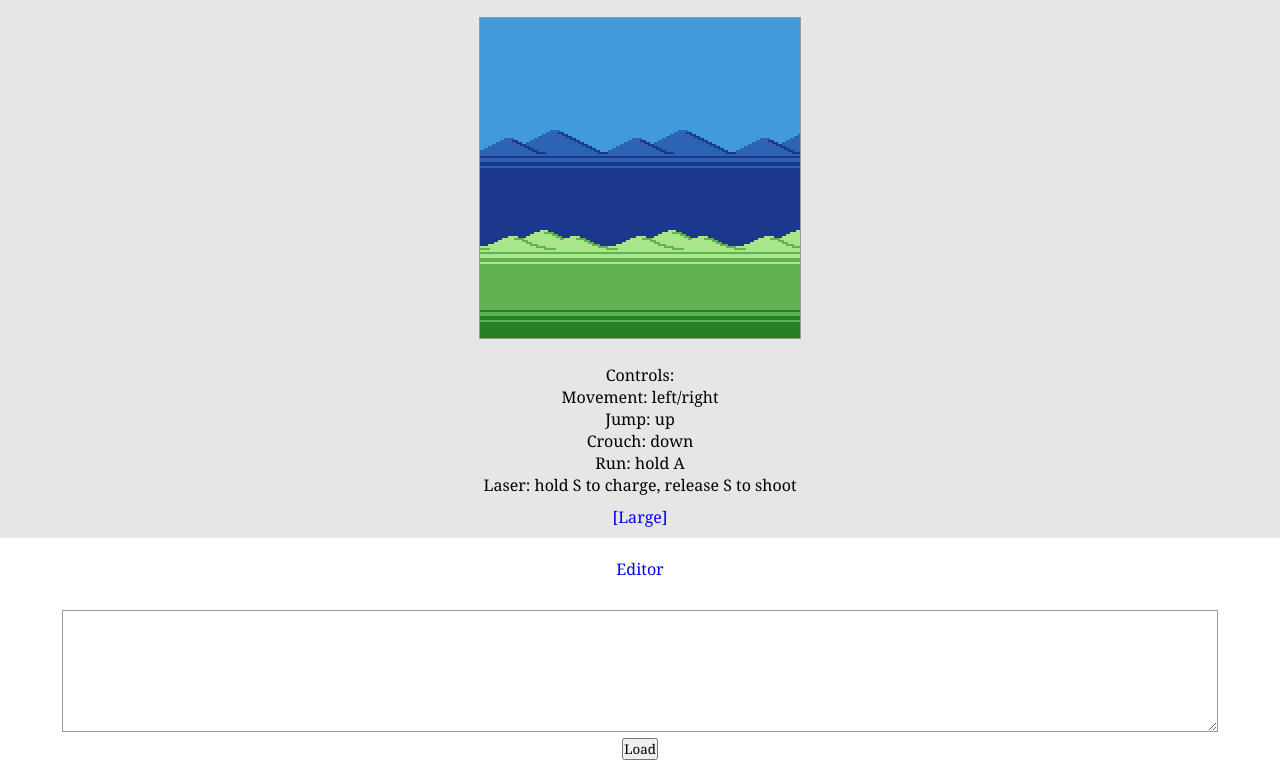
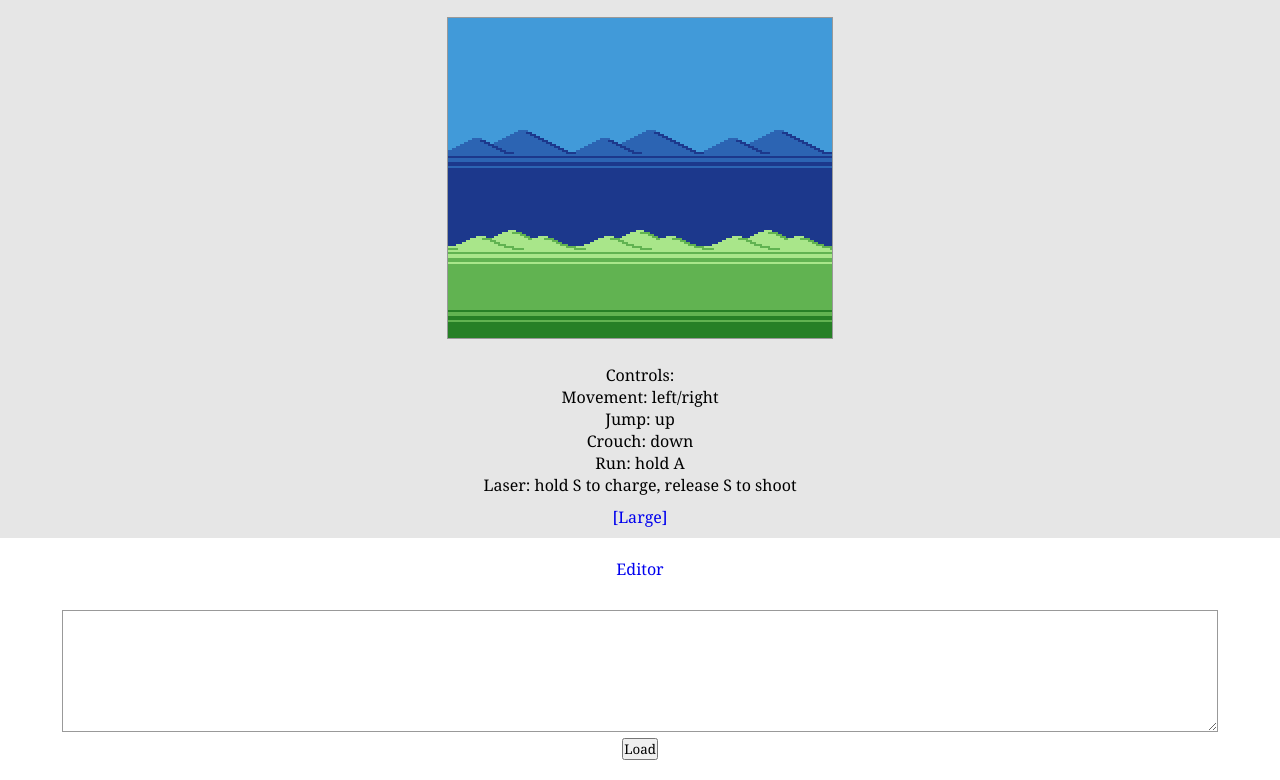
Before and after one commit to NeillJohnston/cat-x5, a plain HTML site: page index.html in a window 1280 px wide. Both pictures are taken after a click on the button "Load". Shown: the part 148-928 px from the top of the page. Drawn offline with Linux system fonts and the light colour scheme.

Commit message:
Massive engine + level_editor update, very minor style update
Engine now uses constructor functions for tiles/sprites/particles,
making future expansion much easier. The level code generator and loader
have been updated to hopefully make level codes better. This part may be
updated later to aid further compacting. BreakableTile (engine) was
updated for clearer code. Last thing: Instead of
hardcoding/magic-number-ing the screen width and height, it now uses
constants CW, CH, CWP, and CHP (Canvas Width/Height [Pixels]). Now the
canvas is 12x10 instead of 10x10, which is much more pleasing.

```diff
--- a/engine.js
+++ b/engine.js
@@ -10,9 +10,9 @@
  * @global
  */
 // Canvas default width and height in tiles.
-var CW = 10; var CH = 10;
+var CW = 12; var CH = 10;
 // Canvas default width and height in pixels.
-var CWP = 160; var CHP = 160;
+var CWP = 16 * CW; var CHP = 16 * CH;
 // Zoom (scale) level. Defines the scale of the canvas.
 var zm = 2;
 // Animation delay. Wait this many frames before the next anim step.
@@ -130,7 +130,17 @@ var viewArea = {
         gameArea.ctx.clearRect(0, 0,
                 gameArea.canvas.width, gameArea.canvas.height
         );
+    },
+    update: function() {
+        this.clear();
+        this.x = player.x - CWP / 2 + 8;
+        if(this.x < 0) {
+            this.x = 0;
+        } else if(this.x > level.w * 16 - CWP) {
+            this.x = level.w * 16 - CWP;
         }
+
+    },
 };
 
 /**
@@ -139,13 +149,7 @@ var viewArea = {
  * Objects are updated in that order or else they would be drawn out of order.
  */
 function update() {
-    viewArea.clear();
-    viewArea.x = player.x - 72;
-    if(viewArea.x < 0) {
-        viewArea.x = 0;
-    } else if(viewArea.x > level.w * 16 - CWP) {
-        viewArea.x = level.w * 16 - CWP;
-    }
+    viewArea.update();
     if(level.bg) {
         level.bg.update();
     }
@@ -369,56 +373,16 @@ function ConnectedTile(x, y, s) {
  * @param {Number} sy - Grid coordinates of the texture in the graphics sheet.
  * @param blockType
  */
-function BreakableTile(x, y, s, sx, sy, type) {
-    /**
-     *
-     */
-    breakableTypes = {
-        crate: {s: gfx.particles, animLoop: [[0, 1], [1, 1]]},
-    }
-    type = breakableTypes[type];
+function BreakableTile(x, y, s, sx, sy, onBreak) {
     // Create the tile.
     t = new Tile(x, y, s, sx, sy);
+    t.onBreak = onBreak;
     t.breakable = true;
     t.break = function() {
-        level.sprites.push(new Particle(this.x, this.y, type.s, type.animLoop));
-        level.tiles[this.x / 16][this.y / 16] = false;
+        onBreak(this);
+        level.tiles[Math.floor(this.x / 16)][Math.floor(this.y / 16)] = false;
     };
     return t;
-}
-
-/**
- * Check collisions between two objects, AABB style.
- * @param {Object} a - One object being checked for collisions. Needs to include a.x, a.y, a.w, and a.h.
- * @param {Object} a.hb - Optional hitbox of a. The next few params explain how it works.
- * @param {Number} a.hb.x - Horizontal displacement of the rectangular hitbox from a.x.
- * @param {Number} a.hb.y - Vertical displacement of the rectangular hitbox from a.y.
- * @param {Number} a.hb.w - Width of the hitbox.
- * @param {Number} a.hb.h - Height of the hitbox.
- * @param {Object} b - The other object to check for collisions. Exactly the same requirements as a.
- * @returns {Object|undefined} Either an object containing .left, .right, .upper, and .lower (the "distance" of the collision) or nothing, if no collision took place.
- */
-function col(a, b) {
-    ax = a.x; ay = a.y;
-    aw = a.w; ah = a.h;
-    bx = b.x; by = b.y;
-    bw = b.w; bh = b.h;
-    if(a.hb) {
-        ax += a.hb.x; ay += a.hb.y;
-        aw = a.hb.w; ah = a.hb.h;
-    }
-    if(b.hb) {
-        bx += b.hb.x; by += b.hb.y;
-        bw = b.hb.w; bh = b.hb.h;
-    }
-    left = (ax < bx + bw); right = (ax + aw > bx);
-    upper = (ay < by + bh); lower = (ay + ah > by);
-    if(left && right && upper && lower) {
-        return {
-            left: bx + bw - ax, right: ax + aw - bx,
-            upper: by + bh - ay, lower: ay + ah - by
-        };
-    }
 }
 
 /**
@@ -427,85 +391,78 @@ function col(a, b) {
  * @param {Image} s - The texture sheet to use for this background. Unlike other texture sheets, this is split into two 64x128 halves.
  */
 function Background(s) {
-    this.xf = 0; this.yf = 32;
+    this.xf = 0; this.yf = CHP - 128;
     this.xb = 0; this.yb = 0;
     this.s = s;
     this.update = function() {
         this.xf = viewArea.x / 2;
         this.xb = viewArea.x / 4;
-        [-64, 0, 64, 128, 192].forEach( function(x) {
-            x += viewArea.x;
-            viewArea.drawImg(x - this.xb % 64, this.yb, this.s, 0, 0, 64, 128);
-        }.bind(this));
-        [-64, 0, 64, 128, 192].forEach( function(x) {
-            x += viewArea.x;
-            viewArea.drawImg(x - this.xf % 64, this.yf, this.s, 4, 0, 64, 128);
-        }.bind(this));
+        for(var x = -64; x <= CWP + 64; x += 64) {
+            x_ = x + viewArea.x;
+            viewArea.drawImg(x_ - this.xb % 64, this.yb, this.s, 0, 0, 64, 128);
+        }
+        for(var x = -64; x <= CWP + 64; x += 64) {
+            x_ = x + viewArea.x;
+            viewArea.drawImg(x_ - this.xf % 64, this.yf, this.s, 4, 0, 64, 128);
+        }
     };
 }
 
-/**
- * Load an image from the specified source. Used to generate gfx before everything else loads.
- * @param {String} src - File path of the image source.
- * @returns {Image} The newly created image.
- */
-function loadImage(src) {
-    img = new Image();
-    img.src = src;
-    return img;
-}
-
-// --- TESTING PURPOSES ONLY ---
-testLevel();
-// ---
+// --- Constructor functions for specific types of tiles and sprites. ---
 
 /**
- * Get the surrounding 8 "neighbor" tiles of the specified tile coordinates.
- * @param {Number} x - Tile coordinates to be checked.
- * @param {Number} y - Tile coordinates to be checked.
- * @param {Image} s - Optional texture sheet. If included, the function assumes that the only relevant neighbors are ConnectedTiles with the same texture sheet.
+ * Construct default tiles.
+ * @constructor
+ * @param {String} t - The type to use from within the tileTypes var.
+ * @param {Number} x - Tile coordinates.
+ * @param {Number} y - Tile coordinates.
+ * @param extra - Just in case.
  */
-function getNeighbors(x, y, s) {
-    neighbors = [];
-    x = Math.floor(x); y = Math.floor(y);
-    [-1, 0, 1].forEach( function(dx) {
-        [-1, 0, 1].forEach( function(dy) {
-            if(level.tiles[x + dx] && level.tiles[x + dx][y + dy]) {
-                if((s && s === level.tiles[x + dx][y + dy].s &&
-                        level.tiles[x + dx][y + dy].connected) ||
-                        !s) {
-                    neighbors.push(level.tiles[x + dx][y + dy]);
-                } else {
-                    neighbors.push(false);
+function tileConstructor(t, x, y, extra) {
+    tileTypes = {
+        nature_ct: function(x, y) {
+            return new ConnectedTile(x, y, gfx.nature);
+        },
+        nature_crate: function(x, y, breakableType) {
+            return new BreakableTile(x, y, gfx.nature, 0, 7, function(t) {
+                level.sprites.push(particleConstructor("crateDestroy", t.x, t.y));
+            });
+        },
+        _ : function(x, y) { return new Tile(x, y, gfx._, 0, 0); },
     }
-            } else {
-                neighbors.push(false);
-            }
-        });
-    });
-    return neighbors;
+    return tileTypes[t](x, y, extra);
 }
 
 /**
- * Loads the player into the world. This function exists primarily because of laziness.
- * @param {Number} x - Sprite coordinates.
- * @param {Number} y - Sprite coordinates.
+ * Construct default sprites.
+ * @constructor
+ * @param {String} t - The type to use from within the spriteTypes var.
+ * @param {Number} x - Tile coordinates.
+ * @param {Number} y - Tile coordinates.
+ * @param extra - Just in case.
  */
-function loadPlayer(x, y) {
-    player = new Sprite(x, y, gfx.cat, 0, 0);
-    player.ox = x; player.oy = y;
-    player.hb = {
+function spriteConstructor(t, x, y, extra) {
+    spriteTypes = {
+        player: function(x, y) {
+            p = new Sprite(x, y, gfx.cat, 0, 0);
+            p.ox = x; p.oy = y;
+            p.hb = {
                 x: 1, y: 4,
                 w: 14, h: 12
             };
-    player.animLoop = [[0, 0], [0, 0], [0, 1], [0, 1]];
-    player.facing = "right";
-    player.maxDy = 6;
+            p.animLoop = [[0, 0], [0, 0], [0, 1], [0, 1]];
+            p.facing = "right";
+            // Speeds of player's various actions.
+            p.walkSpeed = 1.50;
+            p.runSpeed = 2.50;
+            p.walkAccel = .20;
+            p.runAccel = .30;
+            p.maxDy = 6;
             /**
              * Shoot a LAZOR.
              * @param {Number} t: How long (in frames) this laser was being charged. Determines speed of the laser with speed.
              */
-    player.shoot = function(t) {
+            p.shoot = function(t) {
                 laser = new Sprite(this.x, this.y, gfx.cat, 2, 4);
                 level.sprites.push(laser);
                 laser.hb = {
@@ -527,7 +484,7 @@ function loadPlayer(x, y) {
                         if(col(this, t)) {
                             if(t.breakable)
                                 t.break();
-                    level.sprites.push(new Particle(this.x, this.y, gfx.particles, [[0, 0], [1, 0]]));
+                            level.sprites.push(particleConstructor("laserDestroy", this.x, this.y));
                             level.sprites.splice(level.sprites.indexOf(this), 1);
                         }
                     }.bind(this));
@@ -536,7 +493,7 @@ function loadPlayer(x, y) {
             /**
              * Player's updateExtra controls most of its functionality.
              */
-    player.updateExtra = function() {
+            p.updateExtra = function() {
                 // Check for collisions with tiles.
                 getNeighbors(Math.floor(this.x / 16), Math.floor(this.y / 16))
                         .forEach( function(t) {
@@ -581,17 +538,17 @@ function loadPlayer(x, y) {
                 // Handle [left] movement.
                 if(gameArea.keys && gameArea.keys[ct.left]) {
                     if(this.running && !this.charging)
-                this.dx = accelTo(this.dx, -2.0, -.40);
+                        this.dx = accelTo(this.dx, -this.runSpeed, -this.runAccel);
                     else
-                this.dx = accelTo(this.dx, -1.5, -.30);
+                        this.dx = accelTo(this.dx, -this.walkSpeed, -this.walkAccel);
                     this.facing = "left";
                 }
                 // Handle [right] movement.
                 if(gameArea.keys && gameArea.keys[ct.right]) {
                     if(this.running && !this.charging)
-                this.dx = accelTo(this.dx, 2.0, .40);
+                        this.dx = accelTo(this.dx, this.runSpeed, this.runAccel);
                     else
-                this.dx = accelTo(this.dx, 1.5, .30);
+                        this.dx = accelTo(this.dx, this.walkSpeed, this.walkAccel);
                     this.facing = "right";
                 }
                 // Handle no movement keys.
@@ -604,7 +561,7 @@ function loadPlayer(x, y) {
                 // Handle [jump] key.
                 if(gameArea.keys && gameArea.keys[ct.jump]) {
                     n = getNeighbors(Math.floor((this.x + 8) / 16), Math.floor((this.y + 8) / 16));
-            if(this.dy === 0 && (n[2] || n[5] || n[8]) && this.canJump) {
+                    if(this.dy === 0 && (n[2] || n[5] || n[8]) && Math.round(this.y) % 16 === 0 && this.canJump) {
                         this.dy = -4.00;
                         this.canJump = false;
                     }
@@ -657,7 +614,107 @@ function loadPlayer(x, y) {
                     this.y = this.oy;
                 }
             };
-    level.sprites.push(player);
+            player = p;
+            return p;
+        },
+        _: function(x, y) {},
+    }
+    return spriteTypes[t](x, y, extra);
+}
+
+/**
+ * Construct default particles.
+ * @constructor
+ * @param {String} particleType - The type to use from within the particleTypes var.
+ * @param {Number} x - Tile coordinates.
+ * @param {Number} y - Tile coordinates.
+ * @param extra - Just in case.
+ */
+function particleConstructor(t, x, y, extra) {
+    particleTypes = {
+        laserDestroy: function(x, y) { return new Particle(x, y, gfx.particles, [[0, 0], [1, 0]]); },
+        crateDestroy: function(x, y) { return new Particle(x, y, gfx.particles, [[1, 0], [1, 1]]); },
+        _: function(x, y) {},
+    };
+    return particleTypes[t](x, y, extra);
+}
+
+/**
+ * Load an image from the specified source. Used to generate gfx before everything else loads.
+ * @param {String} src - File path of the image source.
+ * @returns {Image} The newly created image.
+ */
+function loadImage(src) {
+    img = new Image();
+    img.src = src;
+    return img;
+}
+
+// --- TESTING PURPOSES ONLY ---
+testLevel();
+// ---
+
+// --- Functions important to the game logic/detection/etc. ---
+
+/**
+ * Get the surrounding 8 "neighbor" tiles of the specified tile coordinates.
+ * @param {Number} x - Tile coordinates to be checked.
+ * @param {Number} y - Tile coordinates to be checked.
+ * @param {Image} s - Optional texture sheet. If included, the function assumes that the only relevant neighbors are ConnectedTiles with the same texture sheet.
+ */
+function getNeighbors(x, y, s) {
+    neighbors = [];
+    x = Math.floor(x); y = Math.floor(y);
+    [-1, 0, 1].forEach( function(dx) {
+        [-1, 0, 1].forEach( function(dy) {
+            if(level.tiles[x + dx] && level.tiles[x + dx][y + dy]) {
+                if((s && s === level.tiles[x + dx][y + dy].s &&
+                        level.tiles[x + dx][y + dy].connected) ||
+                        !s) {
+                    neighbors.push(level.tiles[x + dx][y + dy]);
+                } else {
+                    neighbors.push(false);
+                }
+            } else {
+                neighbors.push(false);
+            }
+        });
+    });
+    return neighbors;
+}
+
+/**
+ * Check collisions between two objects, AABB style.
+ * @param {Object} a - One object being checked for collisions. Needs to include a.x, a.y, a.w, and a.h.
+ * @param {Object} a.hb - Optional hitbox of a. The next few params explain how it works.
+ * @param {Number} a.hb.x - Horizontal displacement of the rectangular hitbox from a.x.
+ * @param {Number} a.hb.y - Vertical displacement of the rectangular hitbox from a.y.
+ * @param {Number} a.hb.w - Width of the hitbox.
+ * @param {Number} a.hb.h - Height of the hitbox.
+ * @param {Object} b - The other object to check for collisions. Exactly the same requirements as a.
+ * @returns {Object|undefined} Either an object containing .left, .right, .upper, and .lower (the "distance" of the collision) or nothing, if no collision took place.
+ */
+function col(a, b) {
+    ax = a.x; ay = a.y;
+    aw = a.w; ah = a.h;
+    bx = b.x; by = b.y;
+    bw = b.w; bh = b.h;
+    if(a.hb) {
+        ax += a.hb.x; ay += a.hb.y;
+        aw = a.hb.w; ah = a.hb.h;
+    }
+    if(b.hb) {
+        bx += b.hb.x; by += b.hb.y;
+        bw = b.hb.w; bh = b.hb.h;
+    }
+    left = (ax < bx + bw); right = (ax + aw > bx);
+    upper = (ay < by + bh); lower = (ay + ah > by);
+    if(left && right && upper && lower) {
+        return {
+            left: bx + bw - ax, right: ax + aw - bx,
+            upper: by + bh - ay, lower: ay + ah - by
+        };
+    }
 }
 
 // --- Test level generators. ---
@@ -716,21 +773,27 @@ function loadCode() {
     lvlStr = lvlStr.split("\n");
     level.w = parseInt(lvlStr[0].split(",")[0]);
     level.h = parseInt(lvlStr[0].split(",")[1]);
-    for(var i = 0; i < lvlStr[1].length; i+=2) {
-        x = Math.floor((i / 2) / level.h);
-        y = (i / 2) % level.h;
+    x = 0; y = 0;
+    lvlStr[1].split(",").forEach( function(elem) {
+        code = elem.split("*")[0];
+        count = parseInt(elem.split("*")[1]);
+        for(var n = 0; n < count; n++) {
             if(!level.tiles[x])
                 level.tiles[x] = [];
-        if(lvlStr[1].substring(i, i + 2) !== "__")
-            level.tiles[x][y] = lvlStrCodes.getTile(lvlStr[1].substring(i, i + 2), x, y);
+            if(code !== "_")
+                level.tiles[x][y] = tileConstructor(code, x, y);
+            y = (y + 1) % CH;
+            x += Math.floor((y + 1) / CH);
         }
-    for(var i = 0; i < lvlStr[2].length; i+=2) {
-        x = Math.floor((i / 2) / level.h);
-        y = (i / 2) % level.h;
-        if(lvlStr[2].substring(i, i + 2) !== "__") {
-            lvlStrCodes.getSprite(lvlStr[2].substring(i, i + 2), x * 16, y * 16);
-        }
-    }
+    });
+    x = 0; y = 0;
+    lvlStr[2].split(",").forEach( function(elem) {
+        code = elem;
+        if(code !== "")
+            level.sprites.push(spriteConstructor(code, x * 16, y * 16));
+        y = (y + 1) % CH;
+        x += Math.floor((y + 1) / CH);
+    });
 };
 
 /**
@@ -738,46 +801,27 @@ function loadCode() {
  */
 function testLevel() {
     level.tiles = [[]];
-    floor = 8;
+    floor = CH;
     ceiling = 0;
     for(var x = 0; x < 40; x++) {
-        for(var y = floor + randInt(-3, 2); y < 10; y++) {
+        for(var y = floor + randInt(-4, 0); y < CH; y++) {
             if(!level.tiles[x]) {
                 level.tiles[x] = [];
             }
-            level.tiles[x][y] = new ConnectedTile(x, y, gfx.nature);
+            level.tiles[x][y] = tileConstructor("nature_ct", x, y);
             if(Math.random() < 0.20) {
-                level.tiles[x][y] = new BreakableTile(x, y, gfx.nature, 0, 7, "crate")
+                level.tiles[x][y] = tileConstructor("nature_crate", x, y, "crate");
             }
         }
         for(var y = ceiling + randInt(0, 2); y >= 0; y--) {
             if(!level.tiles[x]) {
                 level.tiles[x] = [];
             }
-            level.tiles[x][y] = new ConnectedTile(x, y, gfx.nature);
+            level.tiles[x][y] = tileConstructor("nature_ct", x, y);
         }
     }
     level.bg = new Background(gfx.bg_nature);
-    loadPlayer(1*16, 5*16);
-}
-
-/**
- * Randomly generate (not as fancy :/ ) a "level" (more like a custerfluck).
- */
-function testRandomLevel(pct) {
-    level.tiles = [[]];
-    for(var x = 0; x < 40; x++) {
-        for(var y = 0; y < 10; y++) {
-            if(Math.random() < pct) {
-                if(!level.tiles[x]) {
-                    level.tiles[x] = [];
-                }
-                level.tiles[x][y] = new ConnectedTile(x, y, gfx.nature);
-            }
-        }
-    }
-    level.bg = new Background(gfx.bg_nature_sunset);
-    loadPlayer(1*16, 5*16);
+    level.sprites.push(spriteConstructor("player", 1*16, 5*16));
 }
 
 // --- Math functions that aren't included in Javascript Math (for whatever reason). ---
--- a/style.css
+++ b/style.css
@@ -22,7 +22,7 @@ p {
 }
 textarea#level-code {
     font-family: "Courier New", monospace;
-    font-size: 8px;
+    font-size: 10px;
     word-wrap: break-word;
     padding: 10px;
     border: 1px solid #999999;
```
Also changed, not shown: level_editor.js (+34 -28 lines). Lines whose indentation alone changed are shown as unchanged.
